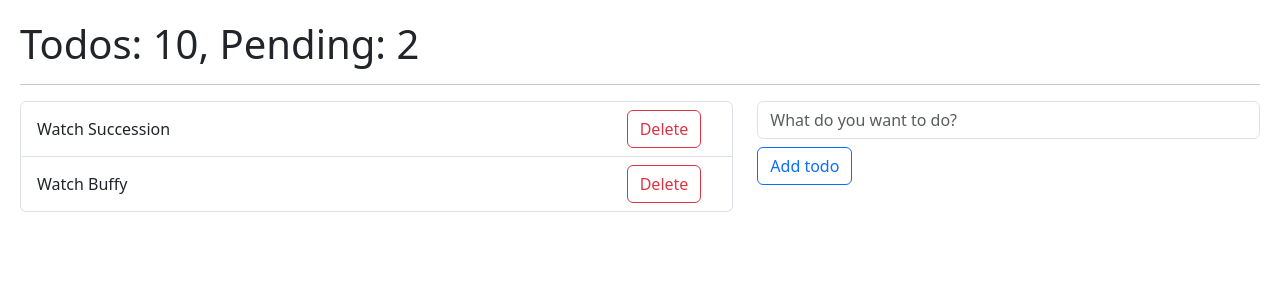
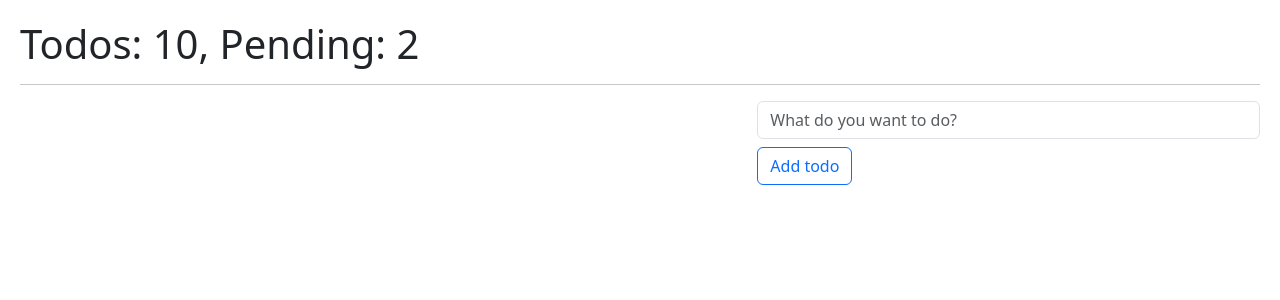
Before and after one commit to machelinos/react-udemy-ce-04-hooks-app, a React (Vite) app: page / in a window 1280 px wide. Shown: the top 300 px of the page. Built offline with nearby package versions, Linux system fonts and the light colour scheme.

Commit message:
09 - useReducer - Todo app - save todos to localstorage

```diff
--- a/src/09-useReducer/TodoApp.jsx
+++ b/src/09-useReducer/TodoApp.jsx
@@ -1,20 +1,18 @@
-import { useReducer } from 'react'
+import { useEffect, useReducer } from 'react'
 import { todoReducer, TodoList, TodoAdd } from './'
 
-const initialState = [
-  {
-    id: new Date().getTime(),
-    description: 'Watch Succession',
-    done: false,
-  },
-  {
-    id: new Date().getTime() * 3,
-    description: 'Watch Buffy',
-    done: false,
-  },
-]
+const initialState = []
+
+const init = () => {
+  return JSON.parse(localStorage.getItem('todos')) || []
+}
+
 export const TodoApp = () => {
-  const [todos, dispatch] = useReducer(todoReducer, initialState)
+  const [todos, dispatch] = useReducer(todoReducer, initialState, init)
+
+  useEffect(() => {
+    localStorage.setItem('todos', JSON.stringify(todos))
+  }, [todos])
 
   const handleAddNewTodo = (todo) => {
     const addTodoAction = {
```
